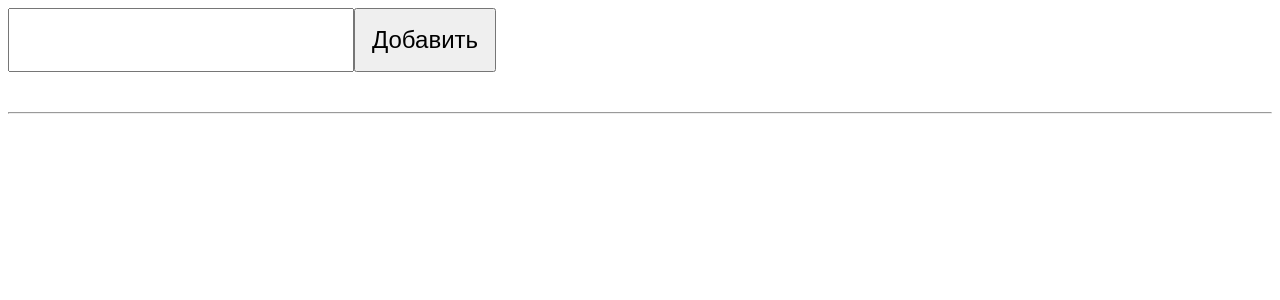
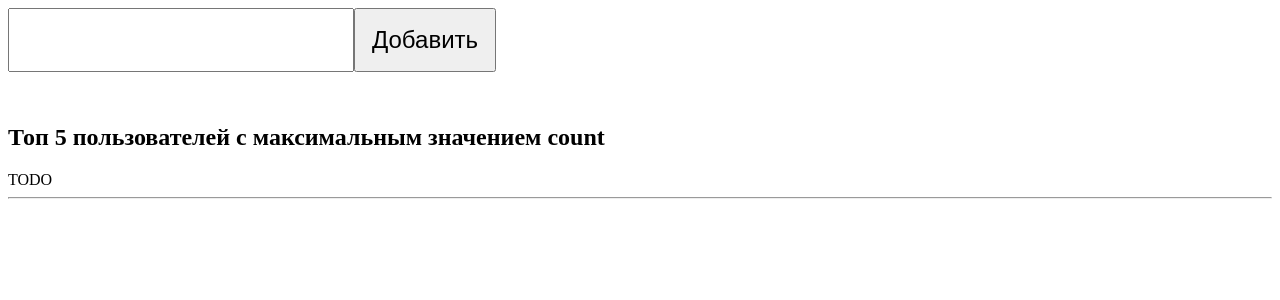
Before and after one commit to soeik/react-interview, a React (Vite) app: page / in a window 1280 px wide. Shown: the top 300 px of the page. Built offline with nearby package versions, Linux system fonts and the light colour scheme.

Commit message:
Update tasks

```diff
--- a/src/app/UsersList.tsx
+++ /dev/null
@@ -1,42 +0,0 @@
-import { useEffect } from "react";
-import { useDispatch } from "react-redux";
-
-import { getUsers } from "./users";
-import { fetchUsersSuccess, incrementUser } from "./redux";
-import { ColoredItem } from "../styled/ColoredItem";
-import { ListWrapper } from "../styled/ListWrapper";
-
-// #1 Реализовать fetchUsersSuccess
-
-// #2 Реализовать отображение списка пользователей по шаблону (имя пользователя и счетчик кликов)
-// <ColoredItem>
-//   <div>{name}</div>
-//   <div>{count}</div>
-// </ColoredItem>
-
-// #3 Реализовать отображение счетчика совпадений (в т.ч. частичного) введенного имени с существующим списком
-// <ColoredItem>
-// <h1>Совпадений: {matchesCount}</h1>
-// </ColoredItem>
-
-// #4 Реализовать инкремент счетчика кликов на элементе пользователя (redux)
-
-export const UsersList = () => {
-  const dispatch = useDispatch();
-
-  useEffect(() => {
-    dispatch(fetchUsersSuccess(getUsers(20)));
-  }, []);
-
-  const onUserClick = () => {
-    // TODO: increment
-  };
-
-  return (
-    <>
-      {/* TODOL matches */}
-      <hr />
-      <ListWrapper>{/* TODO: users list */}</ListWrapper>
-    </>
-  );
-};
--- /dev/null
+++ b/src/app/components/UsersCountRating.tsx
@@ -0,0 +1,10 @@
+// TODO: Реализовать отображение пяти пользователей с максимальным счетчиком count в виде строки
+export const UsersCountRating = () => {
+  const rating = "TODO";
+  return (
+    <div>
+      <h2>Топ 5 пользователей с максимальным значением count</h2>
+      {rating}
+    </div>
+  );
+};
--- /dev/null
+++ b/src/app/components/UsersList.tsx
@@ -0,0 +1,40 @@
+import { useEffect } from "react";
+import { useDispatch } from "react-redux";
+
+import { getUsers } from "../users";
+import { fetchUsersSuccess, incrementUser } from "../redux";
+import { ColoredItem } from "../../styled/ColoredItem";
+import { ListWrapper } from "../../styled/ListWrapper";
+
+// Реализовать отображение списка пользователей по шаблону (имя пользователя и счетчик кликов)
+// <ColoredItem>
+//   <div>{name}</div>
+//   <div>{count}</div>
+// </ColoredItem>
+
+// Реализовать инкремент счетчика кликов на элементе пользователя (redux)
+
+// Реализовать отображение счетчика совпадений (в т.ч. частичного) введенного имени с существующим списком
+// <ColoredItem>
+// <h1>Совпадений: {matchesCount}</h1>
+// </ColoredItem>
+
+export const UsersList = () => {
+  const dispatch = useDispatch();
+
+  useEffect(() => {
+    dispatch(fetchUsersSuccess(getUsers(100)));
+  }, []);
+
+  const onUserClick = () => {
+    // TODO: increment
+  };
+
+  return (
+    <>
+      {/* TODOL matches */}
+      <hr />
+      <ListWrapper>{/* TODO: users list */}</ListWrapper>
+    </>
+  );
+};
--- a/src/app/index.tsx
+++ b/src/app/index.tsx
@@ -1,17 +1,12 @@
-import { useState } from "react";
-
-import { UsersList } from "./UsersList";
-import { NameInput } from "./NameInput";
+import { UsersList } from "./components/UsersList";
+import { NameInput } from "./components/NameInput";
+import { UsersCountRating } from "./components/UsersCountRating";
 
 export const App = () => {
-  const [name, setName] = useState("");
-
-  // #1 Уточнить тип
-  const onNameChange = (event) => setName(event.currentTarget.value);
-
   return (
     <>
-      <NameInput onChange={onNameChange} value={name} />
+      <NameInput />
+      <UsersCountRating />
       <UsersList />
     </>
   );
--- a/src/app/redux.ts
+++ b/src/app/redux.ts
@@ -10,10 +10,8 @@ const usersSlice = createSlice({
   initialState,
   reducers: {
     fetchUsersSuccess(state, { payload: users }: PayloadAction<User[]>) {},
-    addUser(state, { payload: user }: PayloadAction<User>) {},
-    incrementUser(state, { payload: userId }: PayloadAction<string>) {},
   },
 });
 
-export const { fetchUsersSuccess, addUser, incrementUser } = usersSlice.actions;
+export const { fetchUsersSuccess } = usersSlice.actions;
 export default usersSlice.reducer;
```
Also changed, not shown: src/app/components/NameInput.tsx (renamed from src/app/NameInput.tsx), 1 other file (tests, documents, lock files or other folders).
